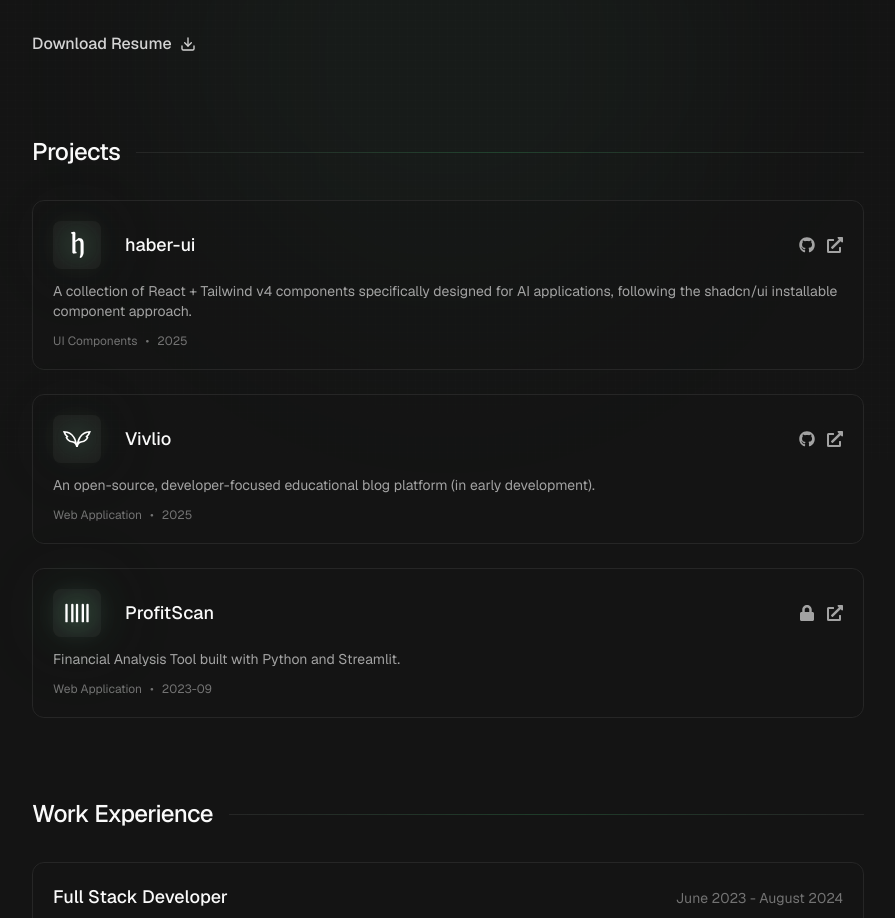
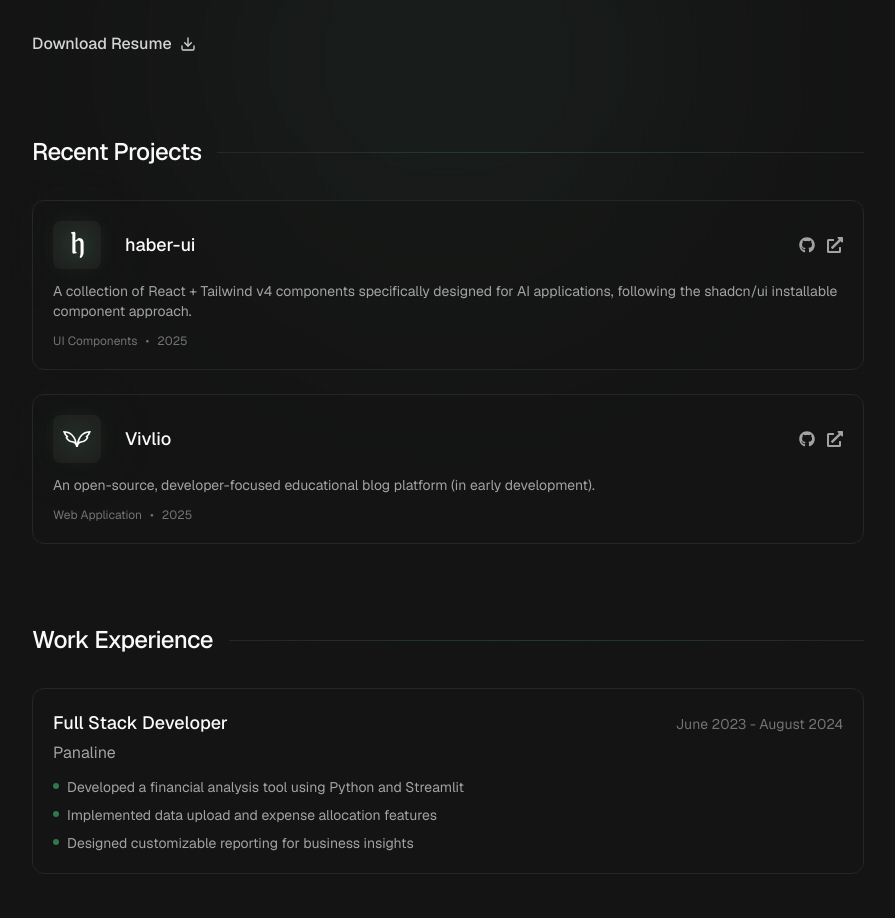
Before and after one commit to marcoshaber99/personal-site, a Next.js app: page / in a window 1280 px wide. Shown: the part 340-1258 px from the top of the page, without its empty margins (192-1087 px from the left). Built offline with nearby package versions, Linux system fonts and the light colour scheme.

Commit message:
Update project section title to "Recent Projects" and remove "ProfitScan" project from content data

```diff
--- a/components/projects.tsx
+++ b/components/projects.tsx
@@ -11,7 +11,7 @@ import { SectionTitle } from "./section-title";
 export default function Projects() {
   return (
     <section className="relative" aria-labelledby="projects-title">
-      <SectionTitle title="Projects" />
+      <SectionTitle title="Recent Projects" />
 
       <div className="grid gap-4 sm:gap-6" role="list">
         {projects.map((project, index) => (
--- a/data/content.ts
+++ b/data/content.ts
@@ -35,16 +35,6 @@ export const projects: {
     isPrivate: false,
     logo: "/vivlio-logo-dark.svg",
     logoDark: "/vivlio-logo.svg",
-  },
-  {
-    title: "ProfitScan",
-    description: "Financial Analysis Tool built with Python and Streamlit.",
-    link: "https://profit-scan-peach.vercel.app",
-    category: "Web Application",
-    date: "2023-09",
-    isPrivate: true,
-    logo: "/barcode.svg",
-    logoDark: "/barcode-dark.svg",
   },
 ];
 
```
